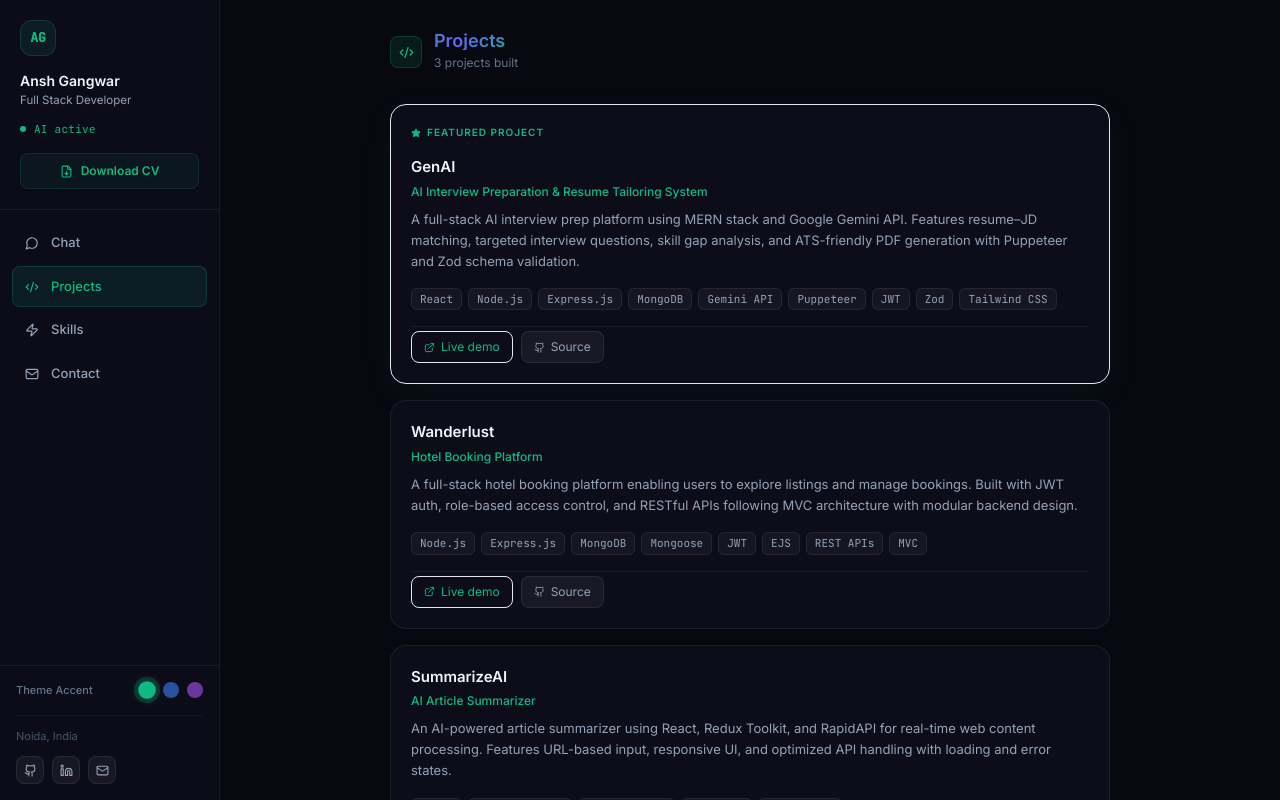
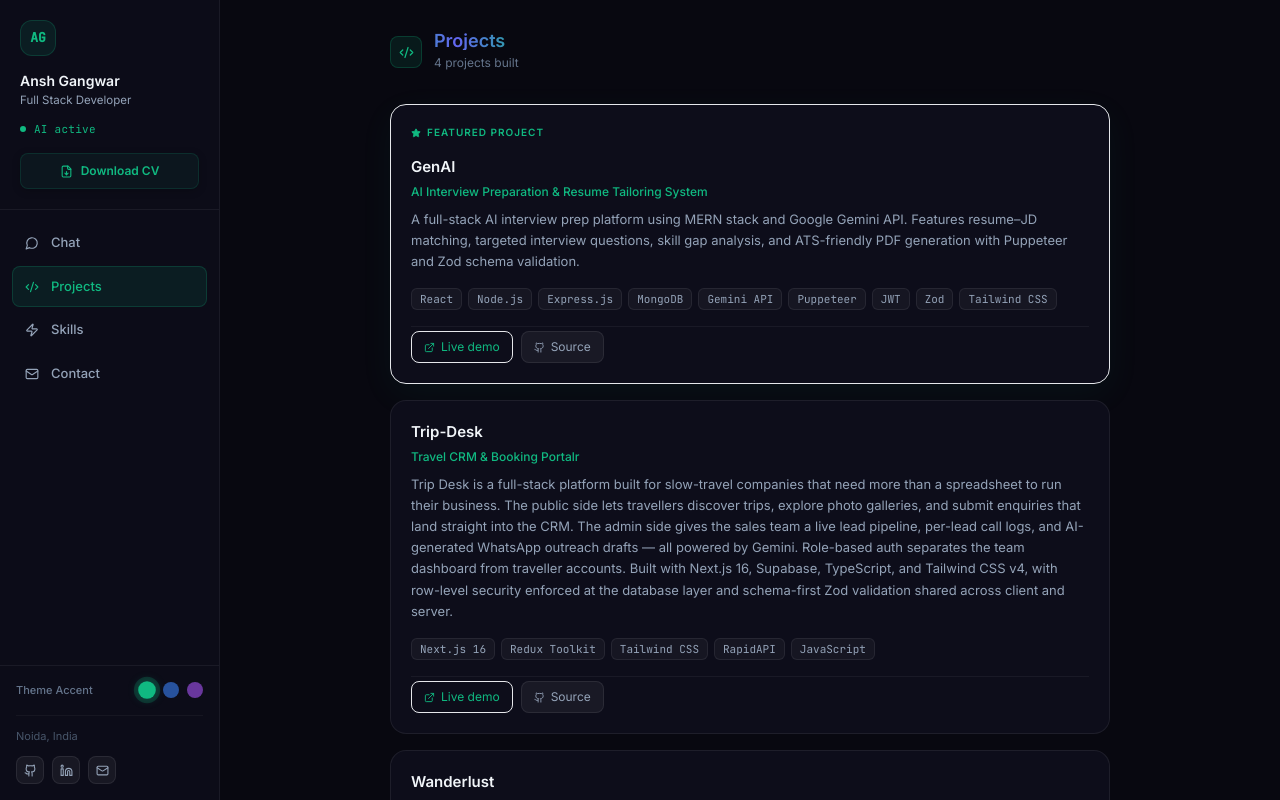
Before and after one commit to ansh-998/ansh-ai, a React (Vite) app: page /projects in a window 1280 px wide. Built offline with nearby package versions, Linux system fonts and the light colour scheme.

Commit message:
feat: add Next.js 16, TS, Tailwind v4, Supabase, Zod, Gemini, and Vercel to skills

```diff
--- a/api/_config.js
+++ b/api/_config.js
@@ -39,10 +39,10 @@ PROJECTS:
    • Responsive UI with loading/error states and Redux Toolkit state management
 
 SKILLS:
-• Frontend: JavaScript (ES6+), ReactJS, React Router, Redux, Redux Toolkit, Tailwind CSS, Material UI
+• Frontend: Next.js 16, TypeScript, JavaScript (ES6+), ReactJS, React Router, Redux, Redux Toolkit, Tailwind CSS v4, Material UI
 • Backend: Node.js, Express.js, RESTful APIs, JWT Authentication
-• Database: MongoDB (Mongoose), SQL Server
-• Tools: Git, GitHub, Postman, Axios, Puppeteer, pdf-parse, Netlify, Render, VS Code
+• Database: MongoDB (Mongoose), Supabase, SQL Server
+• Tools: Gemini 2.5 Flash, Zod, Vercel, Git, GitHub, Postman, Axios, Puppeteer, pdf-parse, Netlify, Render, VS Code
 • Concepts: MVC Architecture, State Management (Redux Toolkit), Role-Based Access Control
 
 RESPONSE RULES:
--- a/src/data/resume.js
+++ b/src/data/resume.js
@@ -7,7 +7,7 @@ export const profile = {
   location: 'Noida, India',
   email: 'anshgangwar998@gmail.com',
   phone: '+91 8979812787',
-  // ↓ Replace these with your real URLs before deploying
+
   github: 'https://github.com/ansh-998',
   linkedin: 'https://www.linkedin.com/in/ansh-gangwar/',
   summary:
@@ -15,10 +15,10 @@ export const profile = {
 }
 
 export const skills = {
-  frontend: ['JavaScript (ES6+)', 'ReactJS', 'React Router', 'Redux', 'Redux Toolkit', 'Tailwind CSS', 'Material UI'],
+  frontend: ['Next.js 16', 'TypeScript', 'JavaScript (ES6+)', 'ReactJS', 'React Router', 'Redux', 'Redux Toolkit', 'Tailwind CSS v4', 'Material UI'],
   backend: ['Node.js', 'Express.js', 'RESTful APIs', 'JWT Authentication'],
-  database: ['MongoDB', 'Mongoose', 'SQL Server'],
-  tools: ['Git', 'GitHub', 'Postman', 'Axios', 'Puppeteer', 'pdf-parse', 'Netlify', 'Render', 'VS Code'],
+  database: ['MongoDB', 'Mongoose', 'Supabase', 'SQL Server'],
+  tools: ['Gemini 2.5 Flash', 'Zod', 'Vercel', 'Git', 'GitHub', 'Postman', 'Axios', 'Puppeteer', 'pdf-parse', 'Netlify', 'Render', 'VS Code'],
   concepts: ['MVC Architecture', 'State Management (Redux Toolkit)', 'Role-Based Access Control'],
 }
 
@@ -44,9 +44,20 @@ export const projects = [
     description:
       'A full-stack AI interview prep platform using MERN stack and Google Gemini API. Features resume–JD matching, targeted interview questions, skill gap analysis, and ATS-friendly PDF generation with Puppeteer and Zod schema validation.',
     tech: ['React', 'Node.js', 'Express.js', 'MongoDB', 'Gemini API', 'Puppeteer', 'JWT', 'Zod', 'Tailwind CSS'],
-    live: 'https://gen-ai-prod.vercel.app/',    // ← replace with your live URL
-    github: 'https://github.com/ansh-998/genAI-Prod',  // ← replace with your GitHub URL
+    live: 'https://gen-ai-prod.vercel.app/',
+    github: 'https://github.com/ansh-998/genAI-Prod',
     highlight: true,
+  },
+  {
+    id: 'tripdesk',
+    name: 'Trip-Desk',
+    tagline: 'Travel CRM & Booking Portalr',
+    description:
+      'Trip Desk is a full-stack platform built for slow-travel companies that need more than a spreadsheet to run their business. The public side lets travellers discover trips, explore photo galleries, and submit enquiries that land straight into the CRM. The admin side gives the sales team a live lead pipeline, per-lead call logs, and AI-generated WhatsApp outreach drafts — all powered by Gemini. Role-based auth separates the team dashboard from traveller accounts. Built with Next.js 16, Supabase, TypeScript, and Tailwind CSS v4, with row-level security enforced at the database layer and schema-first Zod validation shared across client and server.',
+    tech: ['Next.js 16', 'Redux Toolkit', 'Tailwind CSS', 'RapidAPI', 'JavaScript'],
+    live: 'https://ai-summarizer-master.vercel.app/',
+    github: 'https://github.com/ansh-998/ai-summarizer-master',
+    highlight: false,
   },
   {
     id: 'wanderlust',
```
